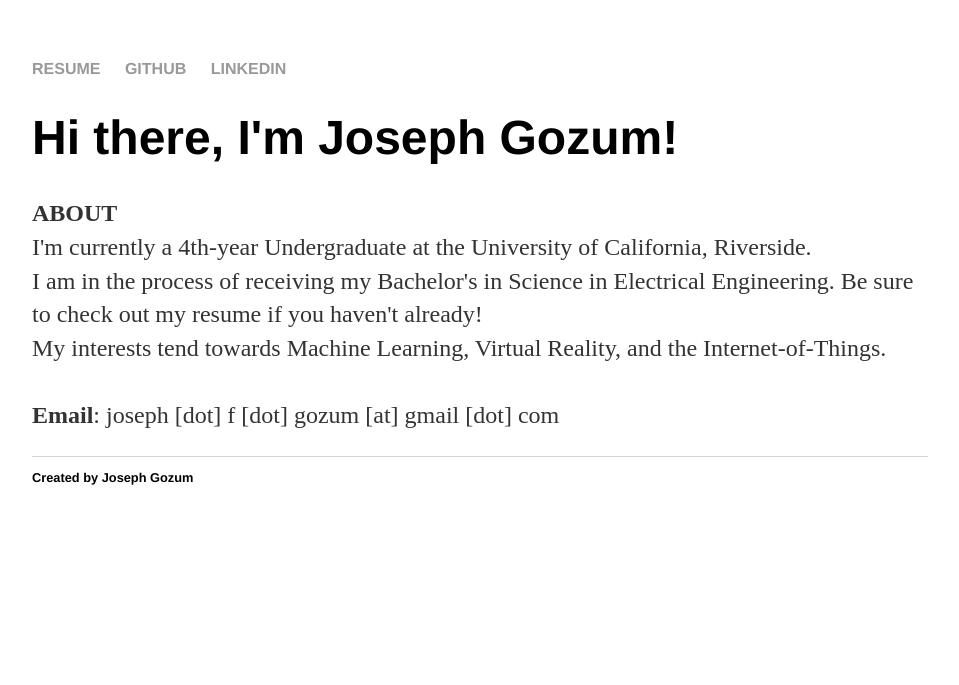
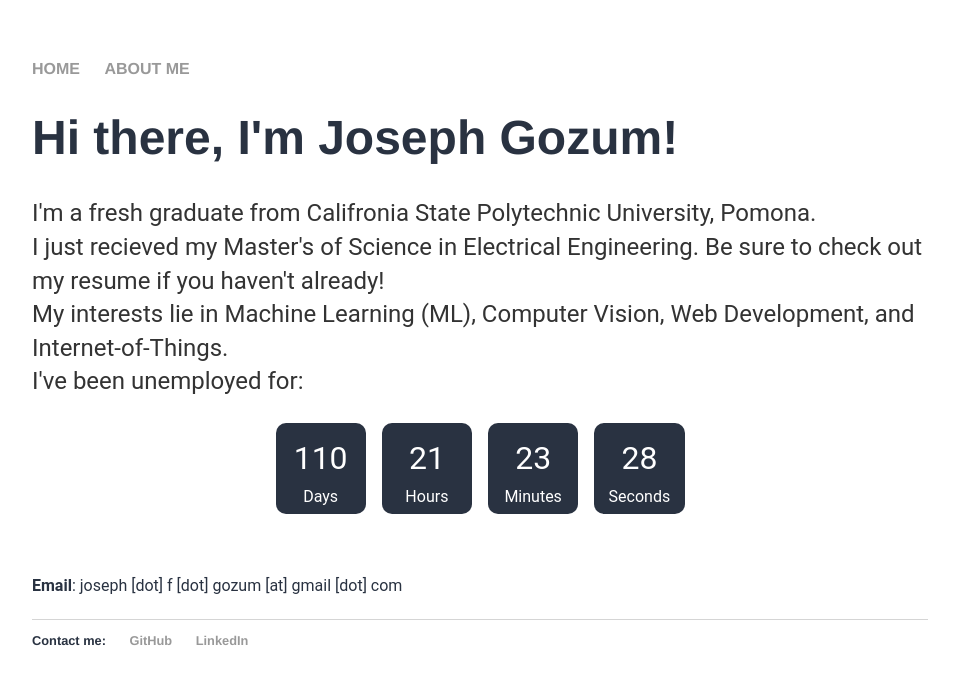
Before and after one commit to jgoeszoom/jgoeszoom.github.io, a Jekyll site: the page built from index.html, in a window 1280 px wide. Shown: the top 685 px of the page, without its empty margins (160-1119 px from the left). Built offline with Jekyll 4.4.1, drawn with Linux system fonts in a browser that asks for light colours.

Commit message:
Added timer, edited navbar, configured structure for projects

```diff
--- a/_config.yml
+++ b/_config.yml
@@ -1,3 +1,6 @@
 name: Joseph Gozum
 markdown: kramdown
 permalink: /blog/:year/:month/:day/:title
+collections:
+  projects:
+    output: true
--- a/_layouts/default.html
+++ b/_layouts/default.html
@@ -8,9 +8,9 @@
 		<body>
 			<nav>
 	    		<ul>
-	        		<li><a href="https://drive.google.com/file/d/1VZN0PaxpwYZnfcG8D8Xj_7S2Agd18CEA/view" target="_blank">RESUME</a></li>
-	        		<li><a href="https://github.com/jgoeszoom" target="_blank">GITHUB</a></li>
-				<li><a href="https://www.linkedin.com/in/josephgozum/" target="_blank">LINKEDIN</a></li>
+					<li><a href="/">HOME</a></li>
+					<li><a href="/about">ABOUT ME</a></li>
+					<!-- <li><a href="/projects">PROJECTS</a></li> -->
 	    		</ul>
 			</nav>
 			<div class="container">
@@ -19,8 +19,10 @@
 
 			</div><!-- /.container -->
 			<footer>
-	    		<ul>
-	        		Created by Joseph Gozum
+				<ul>
+					<li>Contact me:</li>
+					<li><a href="https://github.com/jgoeszoom">GitHub</a></li>
+					<li><a href="https://www.linkedin.com/in/josephgozum/">LinkedIn</a></li>
 				</ul>
 			</footer>
 		</body>
--- a/css/main.css
+++ b/css/main.css
@@ -1,3 +1,19 @@
+@font-face {
+    font-family: 'Roboto';
+    src: url(https://fonts.googleapis.com/css2?family=Roboto:wght@300&display=swap);
+}
+
+:root {
+  --pal-1: #3D5A80;
+  --pal-2: #98C1D9;
+  --pal-3: #E0FBFC;
+  --pal-4: #EE6C4D;
+  --pal-5: #293241;
+
+    font-family: 'Roboto', sans-serif;
+    color: var(--pal-5);
+}
+
 body {
     margin: 60px auto;
     width: 70%;
@@ -33,11 +49,49 @@ footer {
     font-size: .8em;
 }
 
-ul.posts {
+ul.projects {
     margin: 20px auto 40px;
     font-size: 1.5em;
 }
 
-ul.posts li {
+ul.projects li {
     list-style: none;
 }
+
+.timer {
+    width: 425px;
+    padding-bottom: 1.5rem;
+    position: relative;
+    margin: 0 auto;
+    margin-top: 1rem;
+
+    display: flex;
+    align-items: center;
+  }
+
+  .digit {
+    width: 100px;
+    height: 75px;
+    margin: 0 0.5rem;
+    padding: 0;
+    padding-top: 1rem;
+    position: relative;
+
+    font-size: 2rem;
+    text-align: center;
+
+    color: white;
+    background-color: var(--pal-5);
+    border-radius: 10px;
+  }
+
+  .tag {
+    width: 100%;
+    position: absolute;
+    bottom: 0.5rem;
+
+    text-align: center;
+    font-size: 1rem;
+
+    color: white;
+  }
--- a/index.html
+++ b/index.html
@@ -1,17 +1,60 @@
 ---
 layout: default
-title: Joseph Gozum
+title: Hi there, I'm Joseph Gozum!
 ---
+<h1>{{ page.title }}</h1>
+
 <div class="blurb">
-	<h1>Hi there, I'm Joseph Gozum!</h1>
 	<p>
-		<b>ABOUT</b><br/>
-	   	I'm currently a 4th-year Undergraduate at the University of California, Riverside.<br/>
-		I am in the process of receiving my Bachelor's in Science in Electrical Engineering. Be sure to check out my resume if you
-		haven't already!<br/>
-		My interests tend towards Machine Learning, Virtual Reality, and the Internet-of-Things.
+		I'm a fresh graduate from Califronia State Polytechnic University, Pomona.<br/>
+		I just recieved my Master's of Science in Electrical Engineering. Be sure to check out my resume if you haven't already!<br/>
+		My interests lie in Machine Learning (ML), Computer Vision, Web Development, and Internet-of-Things.<br />
+		I've been unemployed for:
+		<div class="timer">
+			<span class="digit">
+				<div id="days"></div>
+				<div class="tag">Days</div>
+			</span>
+			<span class="digit">
+				<div id="hours"></div>
+				<div class="tag">Hours</div>
+			</span>
+			<span class="digit">
+				<div id="minutes"></div>
+				<div class="tag">Minutes</div>
+			</span>
+			<span class="digit">
+				<div id="seconds"></div>
+				<div class="tag">Seconds</div>
+			</span>
+		</div>
 		</br>
 		</br>
 		<b>Email</b>: joseph [dot] f [dot] gozum [at] gmail [dot] com
 	</p>
 </div><!-- /.blurb -->
+
+<script>
+	function calculateDays() {
+	const msInADay = 1000 * 60 * 60 * 24
+	const startDate = new Date(2021, 6)
+	const today = Date.now()
+
+	var days = (today - startDate) / msInADay
+	var hours = (days - Math.floor(days)) * 24
+	var minutes = (hours - Math.floor(hours)) * 60
+	var seconds = (minutes - Math.floor(minutes)) * 60
+
+	const tho = document.getElementById("days")
+	const hun = document.getElementById("hours")
+	const ten = document.getElementById("minutes")
+	const one = document.getElementById("seconds")
+
+	tho.innerHTML = Math.floor(days)
+	hun.innerHTML = Math.floor(hours)
+	ten.innerHTML = Math.floor(minutes)
+	one.innerHTML = Math.floor(seconds)
+	}
+
+	setInterval(calculateDays, 1000)
+</script>
--- a/blog/atom.xml
+++ b/projects/atom.xml
@@ -1,5 +1,5 @@
 ---
-layout: feed
+layout: default
 ---
 <?xml version="1.0" encoding="utf-8"?>
 <feed xmlns="http://www.w3.org/2005/Atom">
```
Also changed, not shown: _layouts/project.html (added, +9 -0 lines), _projects/ocr.md (added, +7 -0 lines), about.html (added, +28 -0 lines), about/contact.md (added, +8 -0 lines), about/index.html (deleted, +0 -11 lines), blog/index.html (deleted, +0 -11 lines), projects/index.html (added, +14 -0 lines), 1 other file.
